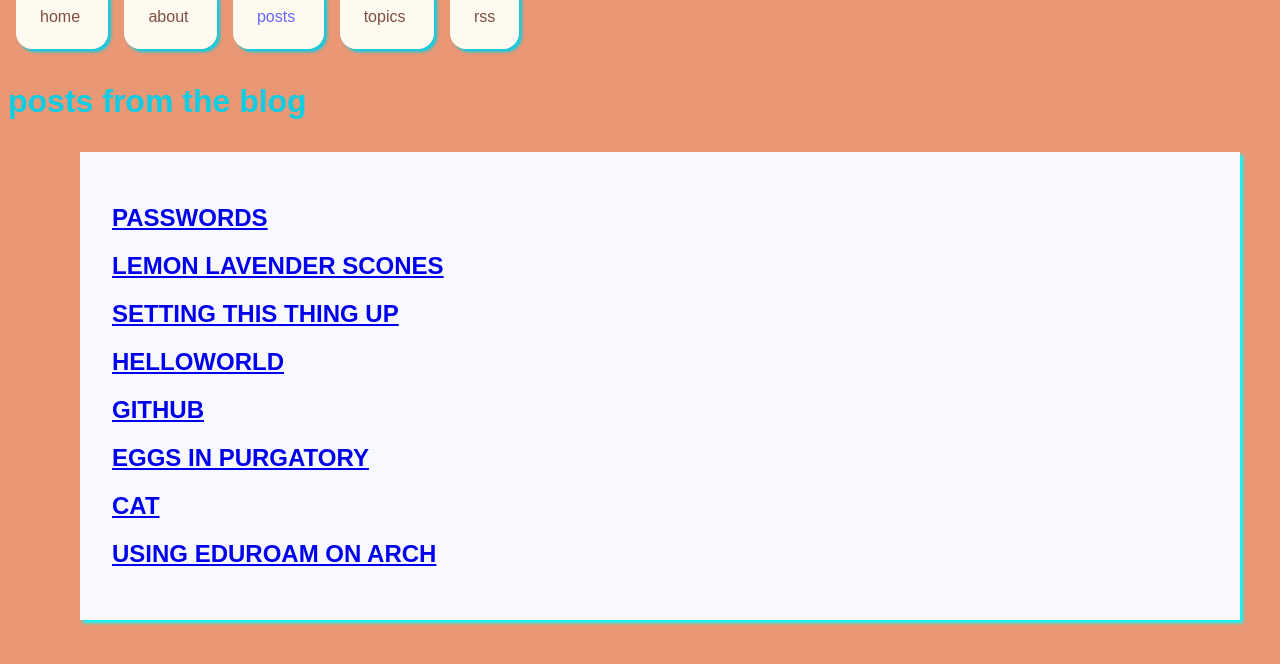
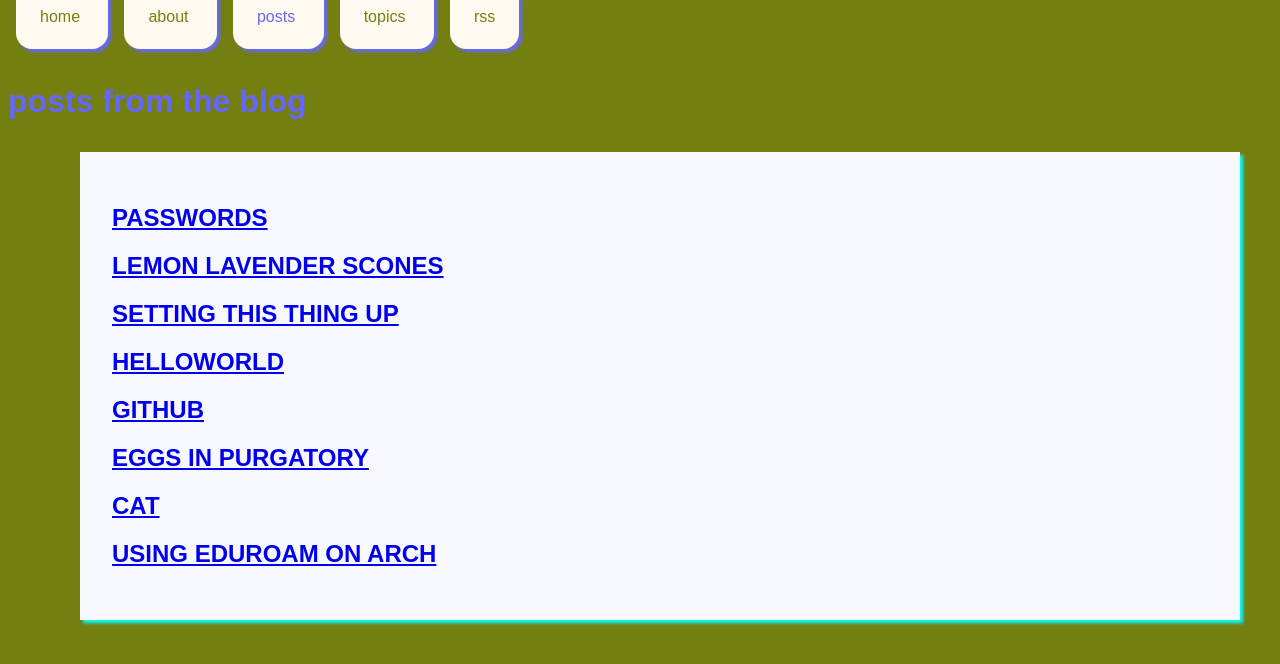
Before and after one commit to mossbeasts/mossbeasts.github.io, a Jekyll site: the page built from postslist.html, in a window 1280 px wide. Shown: the top 664 px of the page. Built offline with Jekyll 4.4.1, drawn with Linux system fonts in a browser that asks for light colours.

Commit message:
styles.css

```diff
--- a/assets/css/styles.css
+++ b/assets/css/styles.css
@@ -1,6 +1,6 @@
 /* this is basically everything on the page incl. headers, even though it says body */
 body {
-	background: #e99775;
+	background: #737f10;
 	color: #7e4f43;
 }
 /* anything in the navigation bar gets class nav */
@@ -8,14 +8,14 @@ body {
 .nav {
 	font-family: sans-serif;
 	background: floralwhite;
-	color: #7e4f43;
+	color: #737f10;
 	display: inline;
 	margin: .5em;
 	padding: 1.5em;
 	border-radius: 1em;
 	font-size: 1em;
 	margin-bottom: 4em;
-	box-shadow: 3px 3px 3px #0dcde3;
+	box-shadow: 3px 3px 3px #6666ff;
 	text-decoration: none;
 	}
 
@@ -30,7 +30,7 @@ body {
 .posttitle {
 	text-transform: lowercase;
 	font-family: sans-serif;
-	color: #0dcde3;
+	color: #6666ff;
 }
 
 .postbody {
```
